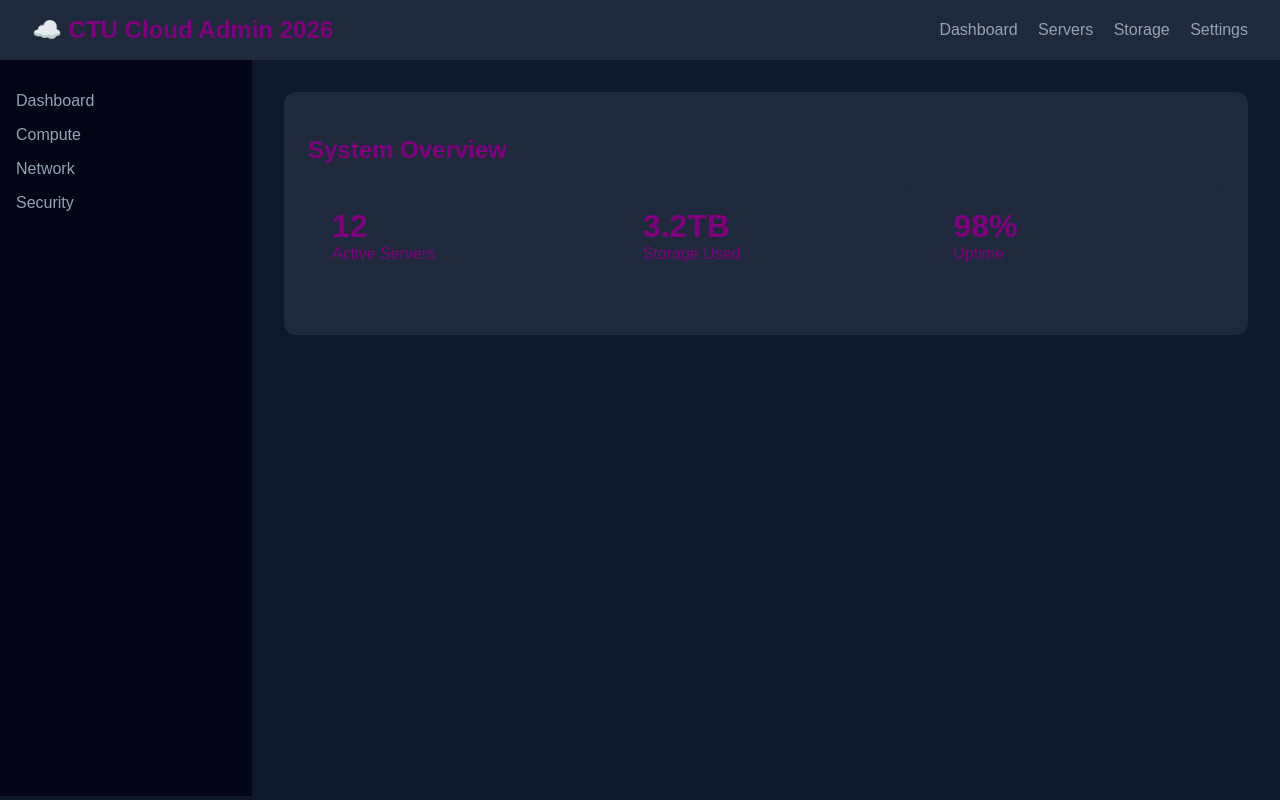
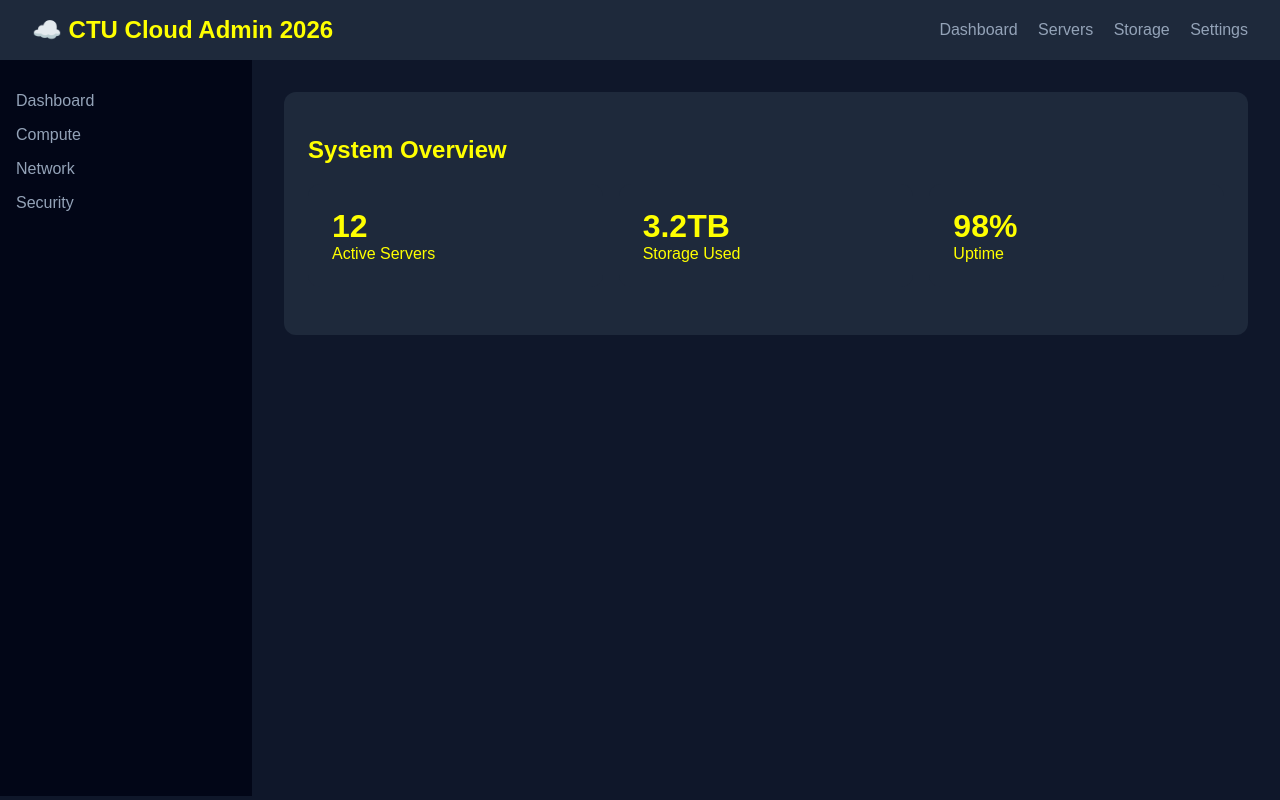
Before and after one commit to Daniel-Lethem/COMBINED-CLASS, a plain HTML site: page index.html in a window 1280 px wide. Drawn offline with Linux system fonts and the light colour scheme.

Commit message:
Update index.html

```diff
--- a/index.html
+++ b/index.html
@@ -9,7 +9,7 @@
       margin: 0;
       font-family: Arial, sans-serif;
       background: #0f172a;
-      color: #800080;
+      color: #FFFF00;
     }
     header {
       background: #1e293b;
```
